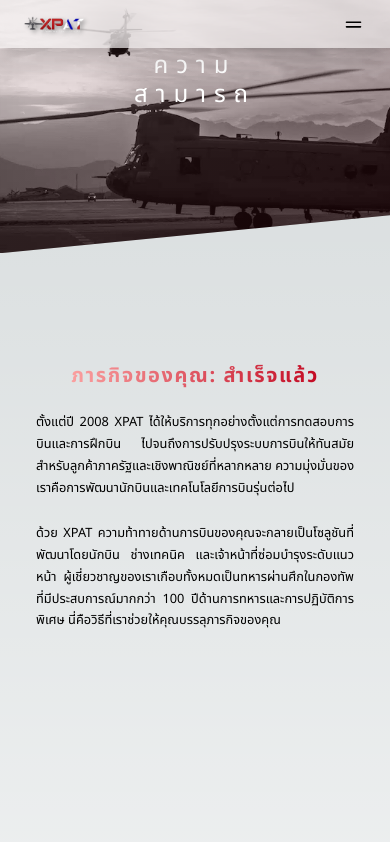
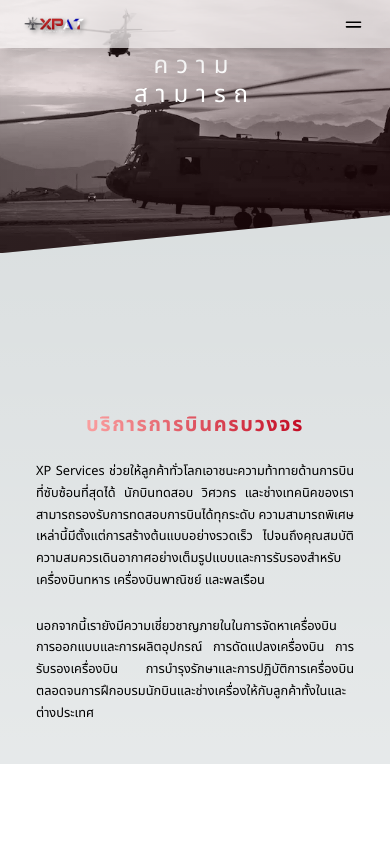
Before and after one commit to openmymai/xpaerospace, a Next.js app: page /capabilities in a window 390 px wide. Shown: the top 842 px of the page. Built offline with nearby package versions, Linux system fonts and the light colour scheme.

Commit message:
Start Capabilities Page

```diff
--- /dev/null
+++ b/app/capabilities/CapabilitiesComprehensive.js
@@ -0,0 +1,35 @@
+export default function CapabilitiesComprehensive() {
+  return (
+    <div>
+      <section
+        id='capabilitiescomprehensive'
+        className='section-capabilities-comprehensive'
+      >
+        <div className='u-center-text u-margin-bottom-medium'>
+          <h1 className='heading-secondary'>บริการการบินครบวงจร</h1>
+        </div>
+        <div className='container'>
+          <div className='row'>
+            <div className='col-md-8 offset-md-2'>
+              <p className='paragraph'>
+                XP Services
+                ช่วยให้ลูกค้าทั่วโลกเอาชนะความท้าทายด้านการบินที่ซับซ้อนที่สุดได้
+                นักบินทดสอบ วิศวกร และช่างเทคนิคของเรา
+                สามารถรองรับการทดสอบการบินได้ทุกระดับ
+                ความสามารถพิเศษเหล่านี้มีตั้งแต่การสร้างต้นแบบอย่างรวดเร็ว
+                ไปจนถึงคุณสมบัติความสมควรเดินอากาศอย่างเต็มรูปแบบและการรับรองสำหรับ
+                เครื่องบินทหาร เครื่องบินพาณิชย์ และพลเรือน
+              </p>
+              <p className='paragraph'>
+                นอกจากนี้เรายังมีความเชี่ยวชาญภายในในการจัดหาเครื่องบิน
+                การออกแบบและการผลิตอุปกรณ์ การดัดแปลงเครื่องบิน
+                การรับรองเครื่องบิน การบำรุงรักษาและการปฏิบัติการเครื่องบิน
+                ตลอดจนการฝึกอบรมนักบินและช่างเครื่องให้กับลูกค้าทั้งในและต่างประเทศ
+              </p>
+            </div>
+          </div>
+        </div>
+      </section>
+    </div>
+  );
+}
--- a/app/capabilities/CapabilitiesFeatures.js
+++ b/app/capabilities/CapabilitiesFeatures.js
@@ -2,8 +2,8 @@ export default function CapabilitiesFeatures() {
   return (
     <div>
       <section
-        id='aboutfeatures'
-        className='section-about-features'
+        id='capabilitiesfeatures'
+        className='section-capabilities-features'
       >
         <div className='u-center-text u-margin-bottom-medium'>
           <h1 className='heading-secondary'>ภารกิจของคุณ: สำเร็จแล้ว</h1>
--- a/app/capabilities/page.js
+++ b/app/capabilities/page.js
@@ -1,10 +1,12 @@
 import CapabilitiesHeader from './CapabilitiesHeader';
 import CapabilitiesFeatures from './CapabilitiesFeatures';
+import CapabilitiesComprehensive from './CapabilitiesComprehensive';
 
 export default function Capabilities() {
   return (
     <div>
       <CapabilitiesHeader />
+      <CapabilitiesComprehensive />
       <CapabilitiesFeatures />
     </div>
   );
--- a/app/components/Navigation.js
+++ b/app/components/Navigation.js
@@ -35,7 +35,7 @@ const Navigation = () => {
                   เกี่ยวกับ
                 </li>
               </Link>
-              <Link href='/'>
+              <Link href='/capabilities'>
                 <li className='ml-10 uppercase hover:border-b border-transparent border-b hover:border-white text-xl'>
                   ความสามารถ
                 </li>
--- a/app/style.css
+++ b/app/style.css
@@ -1422,7 +1422,7 @@ p {
 }
 
 .whyxppage {
-  height: 140vh;
+  height: 120vh;
   background-repeat: no-repeat;
   background-size: cover;
   background-position: center center;
@@ -1433,7 +1433,7 @@ p {
   .whyxppage {
     -webkit-clip-path: polygon(0 0, 100% 0, 100% 75%, 0 100%);
     clip-path: polygon(0 0, 100% 0, 100% 75%, 0 100%);
-    height: 90vh;
+    height: 70vh;
   }
 }
 @media only screen and (min-resolution: 192dpi) and (min-width: 37.5em), only screen and (-webkit-min-device-pixel-ratio: 2) and (min-width: 37.5em), only screen and (min-width: 125em) {
@@ -1445,7 +1445,7 @@ p {
   .whyxppage {
     -webkit-clip-path: polygon(0 0, 100% 0, 100% 85%, 0 100%);
     clip-path: polygon(0 0, 100% 0, 100% 85%, 0 100%);
-    height: 30vh;
+    height: 25vh;
     margin-bottom: 120px;
   }
 }
@@ -1708,21 +1708,21 @@ p {
   }
 }
 
-.section-whyxp-features {
+.section-capabilities-comprehensive {
   padding: 15rem 0;
 }
 @media only screen and (max-width: 56.25em) {
-  .section-whyxp-features {
+  .section-capabilities-comprehensive {
     padding: 5rem 0;
   }
 }
 
-.section-whyxp-flightprocess {
+.section-capabilities-features {
   padding: 10rem 0;
   background-color: #fff;
 }
 @media only screen and (max-width: 56.25em) {
-  .section-whyxp-flightprocess {
+  .section-capabilities-features {
     padding: 10rem 0;
   }
 }
--- a/sass/layout/_whyxppage.scss
+++ b/sass/layout/_whyxppage.scss
@@ -1,5 +1,5 @@
 .whyxppage {
-  height: 140vh;
+  height: 120vh;
   background-repeat: no-repeat;
   background-size: cover;
   background-position: center center;
@@ -14,7 +14,7 @@
   @supports (clip-path: polygon(0 0)) or (-webkit-clip-path: polygon(0 0)) {
     -webkit-clip-path: polygon(0 0, 100% 0, 100% 75%, 0 100%);
     clip-path: polygon(0 0, 100% 0, 100% 75%, 0 100%);
-    height: 90vh;
+    height: 70vh;
   }
 
   @media only screen and (min-resolution: 192dpi) and (min-width: 37.5em),
@@ -31,7 +31,7 @@
   @include respond(phone) {
     -webkit-clip-path: polygon(0 0, 100% 0, 100% 85%, 0 100%);
     clip-path: polygon(0 0, 100% 0, 100% 85%, 0 100%);
-    height: 30vh;
+    height: 25vh;
     margin-bottom: 120px;
   }
 
--- a/sass/pages/_capabilities.scss
+++ b/sass/pages/_capabilities.scss
@@ -1,4 +1,4 @@
-.section-whyxp-features {
+.section-capabilities-comprehensive {
   padding: 15rem 0;
 
   @include respond(tab-port) {
@@ -6,7 +6,7 @@
   }
 }
 
-.section-whyxp-flightprocess {
+.section-capabilities-features {
   padding: 10rem 0;
 
   background-color: $color-white;
```
